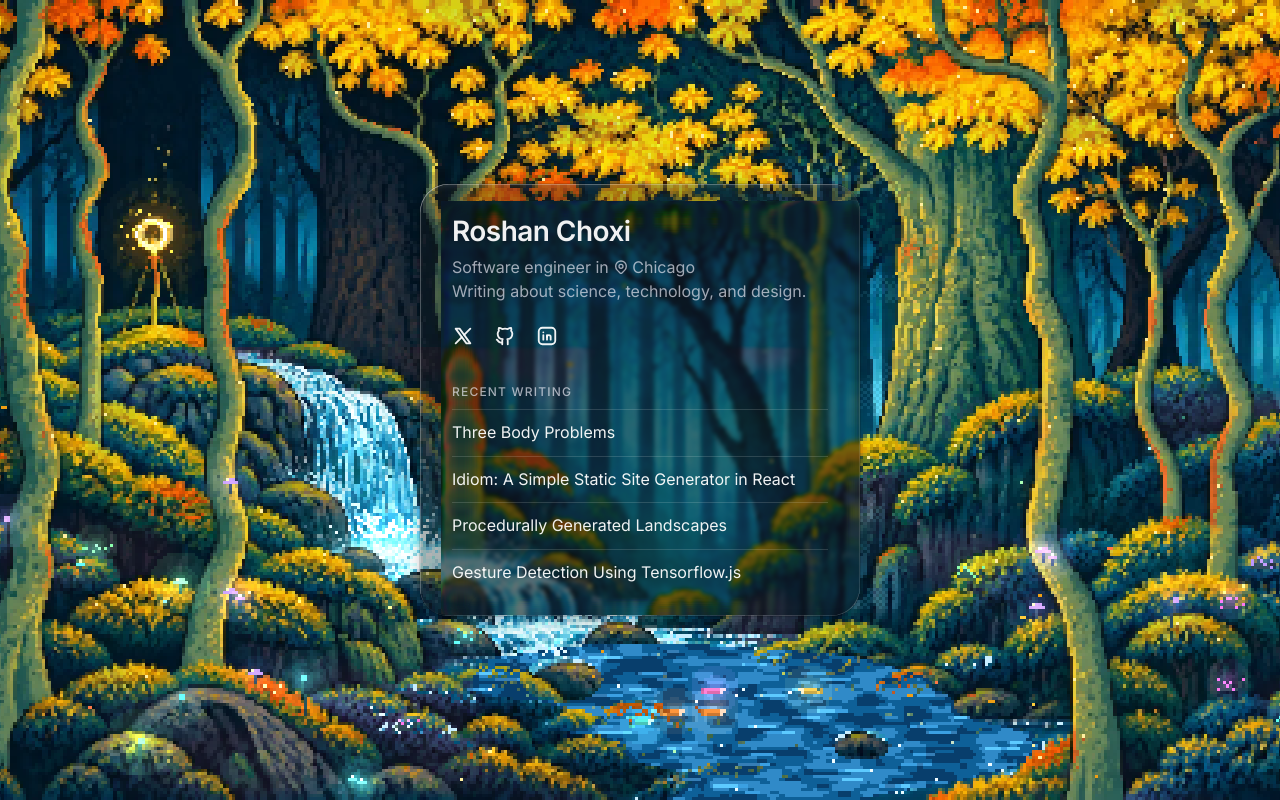
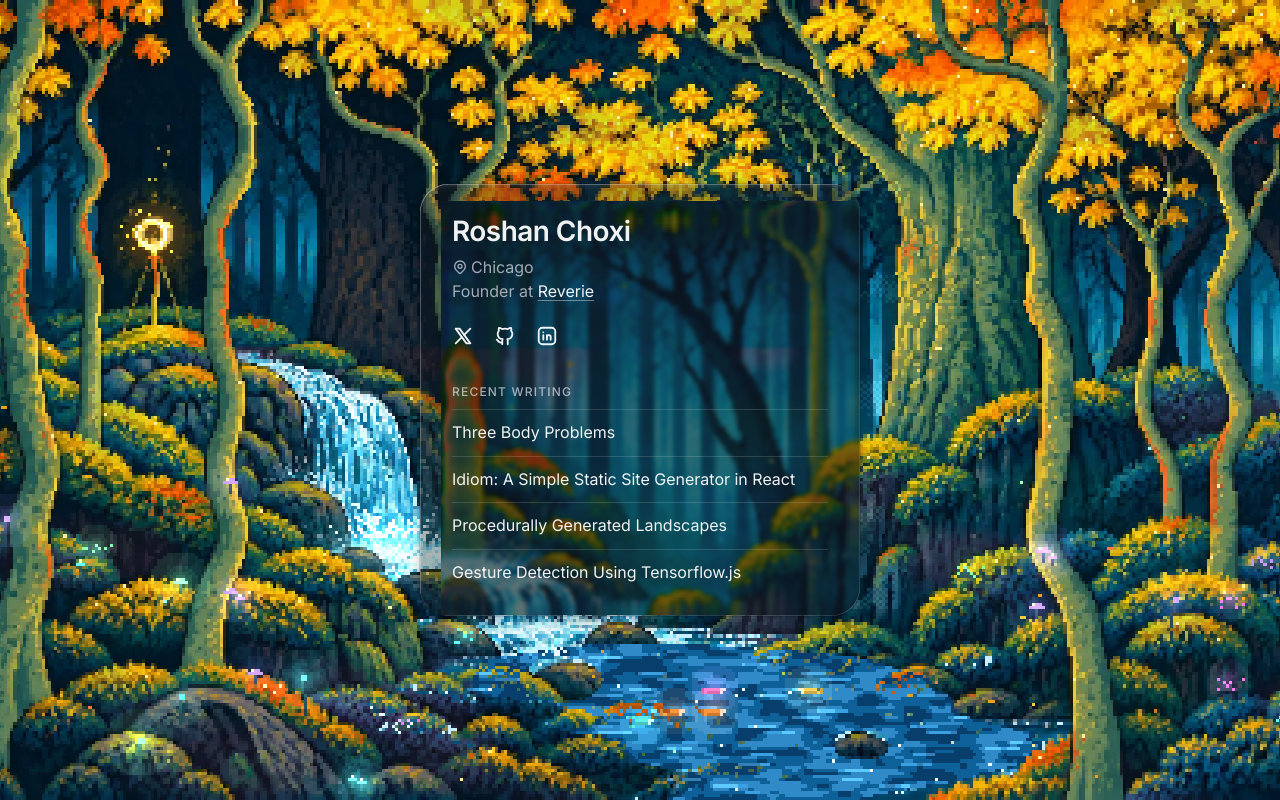
Before and after one commit to choxi/choxi.github.io, a Next.js app: page / in a window 1280 px wide. Built offline with nearby package versions, Linux system fonts and the light colour scheme.

Commit message:
shortens the bio to the Chicago pin and 'Founder at Reverie', with Reverie linking to reverieapps.com

```diff
--- a/app/components/sidebar.jsx
+++ b/app/components/sidebar.jsx
@@ -9,14 +9,16 @@ export default function Sidebar() {
         <h1 className="mt-0 text-2xl font-bold mb-2"> Roshan Choxi</h1>
       </Link>
       <p className="text-sm">
-        Software engineer in{" "}
         <span className="inline-flex items-center gap-1 align-bottom">
           <MapPinIcon size={15} />
           Chicago
         </span>
       </p>
       <p className="text-sm mt-1">
-        Writing about science, technology, and design.
+        Founder at{" "}
+        <a href="https://reverieapps.com" target="_blank" rel="noopener noreferrer">
+          Reverie
+        </a>
       </p>
 
       <SocialLinks className="mt-6 text-[var(--color-primary)]" />
--- a/app/home.module.css
+++ b/app/home.module.css
@@ -60,6 +60,18 @@
   align-items: center;
   gap: 3px;
   vertical-align: bottom;
+}
+
+.inline {
+  color: var(--ink);
+  text-decoration: underline;
+  text-decoration-color: rgba(255, 255, 255, 0.4);
+  text-underline-offset: 3px;
+  transition: text-decoration-color 150ms ease;
+}
+
+.inline:hover {
+  text-decoration-color: currentColor;
 }
 
 .social {
--- a/app/page.tsx
+++ b/app/page.tsx
@@ -24,13 +24,15 @@ export default function Home() {
       <GlassCard className={styles.glass}>
         <h1 className={styles.name}>Roshan Choxi</h1>
         <p className={styles.intro}>
-          Software engineer in{" "}
           <span className={styles.place}>
             <MapPinIcon />
             Chicago
           </span>
           <br />
-          Writing about science, technology, and design.
+          Founder at{" "}
+          <a href="https://reverieapps.com" target="_blank" rel="noopener noreferrer" className={styles.inline}>
+            Reverie
+          </a>
         </p>
 
         <SocialLinks className={styles.social} />
```
